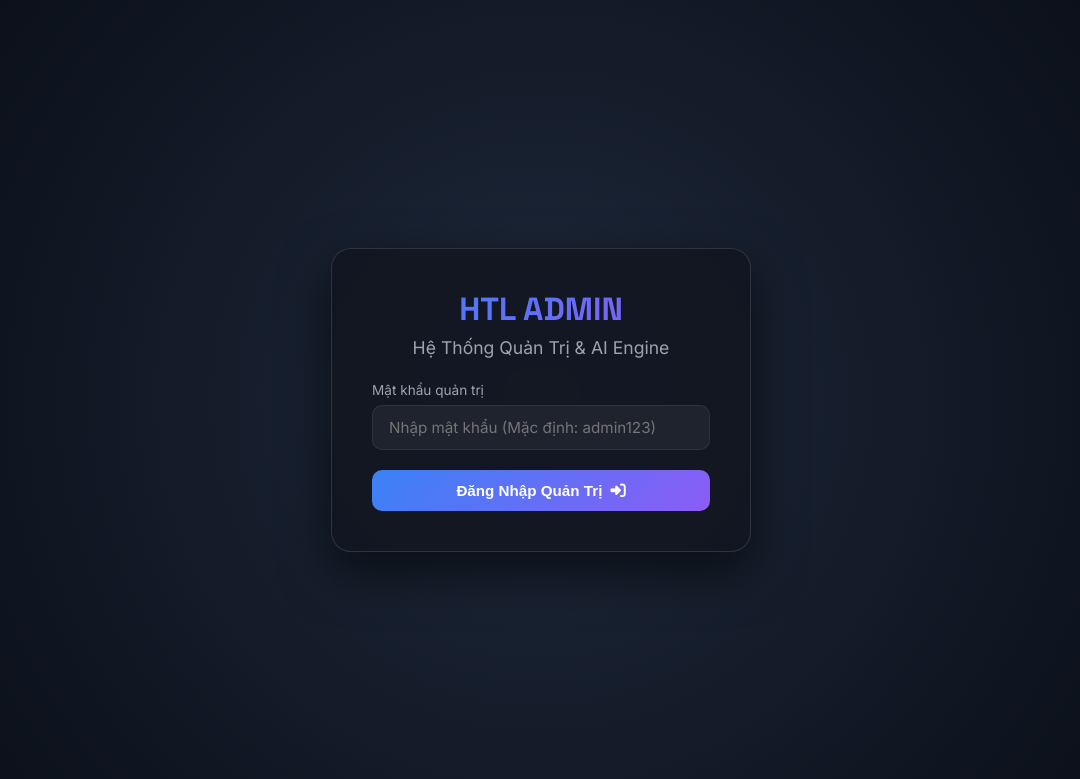
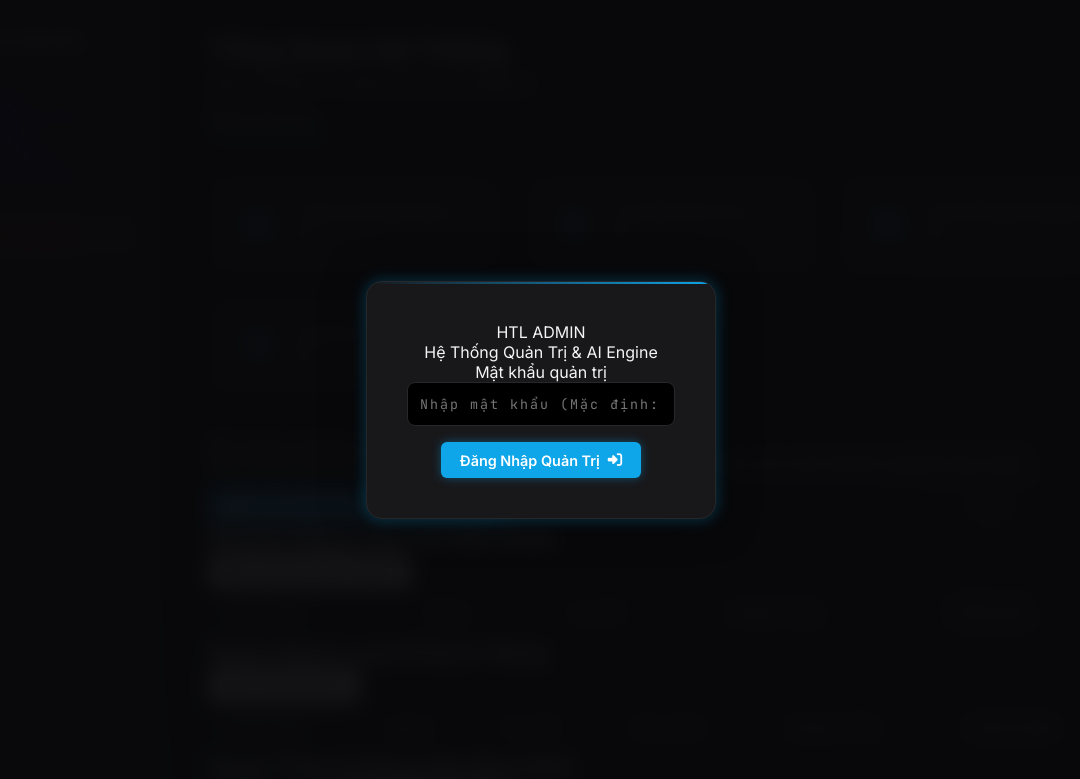
Before and after one commit to hoanglongkudo8386-byte/cvxinvc2003, a plain HTML site: page admin.html in a window 1280 px wide. Shown: the top 779 px of the page, without its empty margins (99-1179 px from the left). Drawn offline with Linux system fonts and the light colour scheme.

Commit message:
✨ Redesign Admin UI to Cyberpunk/Tech Modern vibe

```diff
--- a/css/admin.css
+++ b/css/admin.css
@@ -1,392 +1,261 @@
-/* ==========================================
-   HTL ADMIN DASHBOARD STYLESHEET
-   Dark Mode Glassmorphism & High-Tech UI
-   ========================================== */
+/* ADMIN DASHBOARD - MODERN TECH STYLE */
+@import url('https://fonts.googleapis.com/css2?family=Inter:wght@300;400;500;600;700&family=JetBrains+Mono:wght@400;700&display=swap');
 
 :root {
-    --bg-primary: #0a0c10;
-    --bg-secondary: #121620;
-    --bg-card: rgba(22, 28, 42, 0.7);
-    --border-color: rgba(255, 255, 255, 0.08);
-    --text-primary: #f3f4f6;
-    --text-secondary: #9ca3af;
-    --accent-blue: #3b82f6;
-    --accent-purple: #8b5cf6;
-    --accent-cyan: #06b6d4;
+    --bg-dark: #09090b; /* Very dark zinc */
+    --bg-card: #18181b; /* Slightly lighter zinc */
+    --border-color: #27272a;
+    --text-main: #f4f4f5;
+    --text-muted: #a1a1aa;
+
+    --primary-color: #0ea5e9; /* Tech Blue */
+    --primary-glow: rgba(14, 165, 233, 0.4);
+    --secondary-color: #8b5cf6; /* Cyber Purple */
+
     --accent-green: #10b981;
-    --accent-amber: #f59e0b;
     --accent-red: #ef4444;
-    --font-heading: 'Space Grotesk', sans-serif;
-    --font-body: 'Inter', sans-serif;
+    --accent-yellow: #f59e0b;
+
+    --font-ui: 'Inter', sans-serif;
+    --font-mono: 'JetBrains Mono', monospace;
 }
 
 * {
-    box-sizing: border-box;
-    margin: 0;
-    padding: 0;
+    margin: 0; padding: 0; box-sizing: border-box;
 }
 
 body.admin-body {
-    background-color: var(--bg-primary);
-    color: var(--text-primary);
-    font-family: var(--font-body);
+    font-family: var(--font-ui);
+    background-color: var(--bg-dark);
+    color: var(--text-main);
+    display: flex;
     min-height: 100vh;
-    display: flex;
-    overflow-x: hidden;
+    background-image:
+        radial-gradient(circle at 15% 50%, rgba(14, 165, 233, 0.08), transparent 25%),
+        radial-gradient(circle at 85% 30%, rgba(139, 92, 246, 0.08), transparent 25%);
 }
 
-/* --- LOGIN MODAL / SCREEN --- */
+/* Scrollbar công nghệ */
+::-webkit-scrollbar { width: 6px; height: 6px; }
+::-webkit-scrollbar-track { background: var(--bg-dark); }
+::-webkit-scrollbar-thumb { background: var(--border-color); border-radius: 10px; }
+::-webkit-scrollbar-thumb:hover { background: var(--primary-color); }
+
+/* --- LOGIN SCREEN --- */
 .login-screen {
-    position: fixed;
-    top: 0;
-    left: 0;
-    width: 100vw;
-    height: 100vh;
-    background: radial-gradient(circle at center, #1e293b 0%, #090d16 100%);
-    display: flex;
-    justify-content: center;
-    align-items: center;
+    position: fixed; top: 0; left: 0; width: 100%; height: 100%;
+    background: rgba(9, 9, 11, 0.95);
+    backdrop-filter: blur(10px);
+    display: flex; justify-content: center; align-items: center;
     z-index: 9999;
+    flex-direction: column;
+}
+.login-card {
+    background: var(--bg-card);
+    padding: 2.5rem;
+    border-radius: 16px;
+    border: 1px solid var(--border-color);
+    box-shadow: 0 0 40px rgba(0,0,0,0.5), 0 0 15px var(--primary-glow);
+    text-align: center;
+    width: 350px;
+    position: relative;
+    overflow: hidden;
+}
+.login-card::before {
+    content: '';
+    position: absolute; top: 0; left: -100%; width: 100%; height: 2px;
+    background: linear-gradient(90deg, transparent, var(--primary-color));
+    animation: scanline 2s linear infinite;
+}
+@keyframes scanline {
+    0% { left: -100%; }
+    100% { left: 100%; }
+}
+.login-card h2 {
+    margin-bottom: 1.5rem; font-weight: 700;
+    background: linear-gradient(to right, var(--primary-color), var(--secondary-color));
+    -webkit-background-clip: text; color: transparent;
+}
+.login-card input {
+    width: 100%; padding: 12px; margin-bottom: 1rem;
+    background: #000; border: 1px solid var(--border-color);
+    color: var(--text-main); border-radius: 8px;
+    font-family: var(--font-mono); text-align: center; letter-spacing: 2px;
+    transition: all 0.3s;
+}
+.login-card input:focus {
+    outline: none; border-color: var(--primary-color);
+    box-shadow: 0 0 10px var(--primary-glow);
 }
 
-.login-card {
-    background: rgba(18, 22, 32, 0.85);
-    backdrop-filter: blur(16px);
-    border: 1px solid rgba(255, 255, 255, 0.12);
-    border-radius: 20px;
-    padding: 2.5rem;
-    width: 100%;
-    max-width: 420px;
-    box-shadow: 0 20px 50px rgba(0, 0, 0, 0.6);
-    text-align: center;
-}
-
-.login-logo {
-    font-family: var(--font-heading);
-    font-size: 2rem;
-    font-weight: 700;
-    background: linear-gradient(135deg, var(--accent-blue), var(--accent-purple));
-    -webkit-background-clip: text;
-    -webkit-text-fill-color: transparent;
-    margin-bottom: 0.5rem;
-}
-
-.login-title {
-    font-size: 1.1rem;
-    color: var(--text-secondary);
-    margin-bottom: 1.5rem;
-}
-
-.form-group {
-    margin-bottom: 1.25rem;
-    text-align: left;
-}
-
-.form-label {
-    display: block;
-    font-size: 0.85rem;
-    color: var(--text-secondary);
-    margin-bottom: 0.4rem;
-}
-
-.admin-input, .admin-textarea, .admin-select {
-    width: 100%;
-    padding: 0.75rem 1rem;
-    background: rgba(255, 255, 255, 0.05);
-    border: 1px solid var(--border-color);
-    border-radius: 10px;
-    color: var(--text-primary);
-    font-family: var(--font-body);
-    font-size: 0.95rem;
-    outline: none;
-    transition: all 0.3s ease;
-}
-
-.admin-input:focus, .admin-textarea:focus, .admin-select:focus {
-    border-color: var(--accent-blue);
-    box-shadow: 0 0 12px rgba(59, 130, 246, 0.3);
-    background: rgba(255, 255, 255, 0.08);
-}
-
-.btn-admin {
-    display: inline-flex;
-    align-items: center;
-    justify-content: center;
-    gap: 0.5rem;
-    padding: 0.75rem 1.5rem;
-    border-radius: 10px;
-    font-weight: 600;
-    font-size: 0.95rem;
-    cursor: pointer;
-    border: none;
-    transition: all 0.3s ease;
-    text-decoration: none;
-}
-
-.btn-admin-primary {
-    background: linear-gradient(135deg, var(--accent-blue), var(--accent-purple));
-    color: #fff;
-    width: 100%;
-}
-
-.btn-admin-primary:hover {
-    transform: translateY(-2px);
-    box-shadow: 0 8px 25px rgba(59, 130, 246, 0.4);
-}
-
-.btn-admin-success {
-    background: linear-gradient(135deg, #10b981, #059669);
-    color: #fff;
-}
-
-.btn-admin-danger {
-    background: rgba(239, 68, 68, 0.2);
-    color: #f87171;
-    border: 1px solid rgba(239, 68, 68, 0.3);
-}
-
-.btn-admin-danger:hover {
-    background: rgba(239, 68, 68, 0.4);
-}
-
-/* --- ADMIN LAYOUT --- */
+/* --- LAYOUT --- */
 .admin-sidebar {
     width: 260px;
-    background: var(--bg-secondary);
+    background: var(--bg-card);
     border-right: 1px solid var(--border-color);
-    padding: 1.5rem;
-    display: flex;
-    flex-direction: column;
-    height: 100vh;
-    position: fixed;
-    top: 0;
-    left: 0;
-    z-index: 100;
+    padding: 2rem 1.5rem;
+    display: flex; flex-direction: column; gap: 2rem;
+    position: fixed; height: 100vh;
 }
-
-.sidebar-brand {
-    font-family: var(--font-heading);
-    font-size: 1.3rem;
-    font-weight: 700;
-    color: #fff;
-    display: flex;
-    align-items: center;
-    gap: 0.6rem;
-    margin-bottom: 2rem;
+.admin-brand {
+    font-size: 1.4rem; font-weight: 700;
+    display: flex; align-items: center; gap: 10px;
+    color: var(--text-main);
+    letter-spacing: -0.5px;
 }
-
-.sidebar-menu {
-    list-style: none;
-    display: flex;
-    flex-direction: column;
-    gap: 0.5rem;
-    flex: 1;
+.admin-brand i {
+    color: var(--primary-color);
+    filter: drop-shadow(0 0 5px var(--primary-color));
 }
-
-.menu-item a {
-    display: flex;
-    align-items: center;
-    gap: 0.8rem;
-    padding: 0.8rem 1rem;
-    color: var(--text-secondary);
-    text-decoration: none;
-    border-radius: 10px;
-    font-weight: 500;
-    transition: all 0.3s ease;
+.admin-nav {
+    display: flex; flex-direction: column; gap: 0.5rem;
 }
-
-.menu-item a:hover, .menu-item.active a {
-    background: rgba(59, 130, 246, 0.15);
-    color: var(--accent-blue);
-    border-left: 3px solid var(--accent-blue);
+.admin-nav-item {
+    padding: 0.8rem 1rem; border-radius: 8px;
+    color: var(--text-muted); text-decoration: none;
+    display: flex; align-items: center; gap: 12px;
+    font-weight: 500; transition: all 0.2s ease;
+    border: 1px solid transparent;
 }
-
-.sidebar-footer {
-    padding-top: 1rem;
-    border-top: 1px solid var(--border-color);
+.admin-nav-item:hover {
+    color: var(--text-main); background: rgba(255,255,255,0.03);
+}
+.admin-nav-item.active {
+    background: rgba(14, 165, 233, 0.1);
+    color: var(--primary-color);
+    border: 1px solid rgba(14, 165, 233, 0.2);
+    box-shadow: inset 4px 0 0 var(--primary-color);
 }
 
 .admin-main {
-    margin-left: 260px;
-    flex: 1;
-    padding: 2rem;
-    min-height: 100vh;
+    margin-left: 260px; padding: 2rem 3rem; width: calc(100% - 260px);
 }
 
+/* --- DASHBOARD SECTION --- */
 .admin-header {
-    display: flex;
-    justify-content: space-between;
-    align-items: center;
     margin-bottom: 2rem;
 }
-
-.page-title {
-    font-family: var(--font-heading);
-    font-size: 1.8rem;
-    font-weight: 700;
+.admin-header h1 {
+    font-size: 1.8rem; font-weight: 700; margin-bottom: 0.5rem;
+    display: flex; align-items: center; gap: 10px;
+}
+.admin-header p {
+    color: var(--text-muted);
 }
 
-.user-badge {
-    display: flex;
-    align-items: center;
-    gap: 0.75rem;
-    background: var(--bg-card);
-    padding: 0.5rem 1rem;
-    border-radius: 30px;
-    border: 1px solid var(--border-color);
+.section-title {
+    font-size: 1.4rem; font-weight: 600; margin-bottom: 1.5rem;
+    display: flex; align-items: center; gap: 10px;
+    color: var(--primary-color);
 }
 
-.user-avatar {
-    width: 32px;
-    height: 32px;
-    border-radius: 50%;
-    background: linear-gradient(135deg, var(--accent-blue), var(--accent-cyan));
-    display: flex;
-    align-items: center;
-    justify-content: center;
-    font-weight: 700;
-    font-size: 0.85rem;
+/* Stats Grid */
+.stats-grid {
+    display: grid; grid-template-columns: repeat(auto-fit, minmax(220px, 1fr)); gap: 1.5rem; margin-bottom: 2.5rem;
+}
+.stat-card {
+    background: var(--bg-card); border: 1px solid var(--border-color);
+    padding: 1.5rem; border-radius: 12px;
+    display: flex; align-items: center; gap: 1rem;
+    transition: transform 0.2s, box-shadow 0.2s;
+    position: relative; overflow: hidden;
+}
+.stat-card:hover {
+    transform: translateY(-3px);
+    border-color: var(--primary-color);
+    box-shadow: 0 5px 20px var(--primary-glow);
+}
+.stat-icon {
+    width: 48px; height: 48px; border-radius: 10px;
+    background: rgba(255,255,255,0.05);
+    display: flex; justify-content: center; align-items: center;
+    font-size: 1.2rem; color: var(--primary-color);
+}
+.stat-info h3 { font-size: 0.9rem; color: var(--text-muted); font-weight: 500; margin-bottom: 5px; }
+.stat-info p { font-size: 1.8rem; font-weight: 700; font-family: var(--font-mono); }
+
+/* Panels & Tables */
+.admin-panel {
+    background: var(--bg-card); border: 1px solid var(--border-color);
+    border-radius: 12px; padding: 1.5rem; margin-bottom: 2rem;
+    box-shadow: 0 4px 20px rgba(0,0,0,0.2);
+}
+.admin-panel-header {
+    display: flex; justify-content: space-between; align-items: center;
+    margin-bottom: 1.2rem; border-bottom: 1px solid var(--border-color);
+    padding-bottom: 1rem;
+}
+.admin-panel-header h3 { font-size: 1.2rem; font-weight: 600; color: #fff; }
+
+.table-responsive { width: 100%; overflow-x: auto; }
+.admin-table { width: 100%; border-collapse: collapse; text-align: left; }
+.admin-table th {
+    padding: 1rem; font-size: 0.85rem; text-transform: uppercase;
+    color: var(--text-muted); border-bottom: 1px solid var(--border-color);
+    letter-spacing: 0.5px;
+}
+.admin-table td {
+    padding: 1rem; border-bottom: 1px solid var(--border-color);
+    font-size: 0.95rem; vertical-align: middle;
+}
+.admin-table tr:hover td { background: rgba(255,255,255,0.02); }
+
+/* Badges */
+.status-badge {
+    padding: 0.3rem 0.8rem; border-radius: 20px; font-size: 0.8rem; font-weight: 600; display: inline-block;
+}
+.badge-new { background: rgba(14, 165, 233, 0.15); color: var(--primary-color); border: 1px solid rgba(14,165,233,0.3); }
+.badge-processing { background: rgba(245, 158, 11, 0.15); color: var(--accent-yellow); border: 1px solid rgba(245,158,11,0.3); }
+.badge-completed { background: rgba(16, 185, 129, 0.15); color: var(--accent-green); border: 1px solid rgba(16,185,129,0.3); }
+
+/* Buttons & Inputs */
+.btn-admin {
+    padding: 0.6rem 1.2rem; border: none; border-radius: 6px; cursor: pointer;
+    font-weight: 600; font-family: var(--font-ui); transition: all 0.3s;
+    display: inline-flex; align-items: center; gap: 8px; font-size: 0.9rem;
+}
+.btn-admin-primary {
+    background: var(--primary-color); color: #fff;
+    box-shadow: 0 0 10px var(--primary-glow);
+}
+.btn-admin-primary:hover { background: #0284c7; box-shadow: 0 0 20px var(--primary-glow); }
+
+.btn-admin-danger {
+    background: rgba(239, 68, 68, 0.1); color: var(--accent-red);
+    border: 1px solid rgba(239, 68, 68, 0.3);
+}
+.btn-admin-danger:hover { background: var(--accent-red); color: #fff; }
+
+.admin-select {
+    background: var(--bg-dark); color: var(--text-main); border: 1px solid var(--border-color);
+    border-radius: 4px; outline: none; padding: 4px;
 }
 
-/* --- STATS GRID --- */
-.stats-grid {
-    display: grid;
-    grid-template-columns: repeat(auto-fit, minmax(220px, 1fr));
-    gap: 1.25rem;
-    margin-bottom: 2rem;
+.admin-form .form-group { margin-bottom: 1.2rem; }
+.admin-form label { display: block; margin-bottom: 0.5rem; font-size: 0.9rem; color: var(--text-muted); }
+.admin-form input, .admin-form select, .admin-form textarea {
+    width: 100%; padding: 0.8rem 1rem; border-radius: 6px;
+    background: #000; border: 1px solid var(--border-color);
+    color: var(--text-main); font-family: var(--font-ui);
+    transition: all 0.2s;
+}
+.admin-form input:focus, .admin-form textarea:focus {
+    outline: none; border-color: var(--primary-color); box-shadow: 0 0 0 2px var(--primary-glow);
 }
 
-.stat-card {
-    background: var(--bg-card);
-    border: 1px solid var(--border-color);
-    border-radius: 16px;
-    padding: 1.25rem;
-    display: flex;
-    align-items: center;
-    gap: 1.25rem;
-    transition: transform 0.3s ease;
+/* Utility */
+.hidden { display: none !important; }
+
+/* Dashboard Sections display */
+.dashboard-section {
+    display: none;
+    animation: fadeIn 0.3s ease;
 }
-
-.stat-card:hover {
-    transform: translateY(-4px);
-    border-color: rgba(255, 255, 255, 0.2);
-}
-
-.stat-icon {
-    width: 48px;
-    height: 48px;
-    border-radius: 12px;
-    display: flex;
-    align-items: center;
-    justify-content: center;
-    font-size: 1.3rem;
-}
-
-.stat-icon.blue { background: rgba(59, 130, 246, 0.15); color: var(--accent-blue); }
-.stat-icon.purple { background: rgba(139, 92, 246, 0.15); color: var(--accent-purple); }
-.stat-icon.green { background: rgba(16, 185, 129, 0.15); color: var(--accent-green); }
-.stat-icon.amber { background: rgba(245, 158, 11, 0.15); color: var(--accent-amber); }
-
-.stat-info h3 {
-    font-size: 0.85rem;
-    color: var(--text-secondary);
-    font-weight: 500;
-}
-
-.stat-value {
-    font-family: var(--font-heading);
-    font-size: 1.6rem;
-    font-weight: 700;
-    margin-top: 0.2rem;
-}
-
-/* --- TABLES & CARDS --- */
-.content-card {
-    background: var(--bg-card);
-    border: 1px solid var(--border-color);
-    border-radius: 16px;
-    padding: 1.5rem;
-    margin-bottom: 2rem;
-}
-
-.card-header {
-    display: flex;
-    justify-content: space-between;
-    align-items: center;
-    margin-bottom: 1.25rem;
-}
-
-.card-title {
-    font-family: var(--font-heading);
-    font-size: 1.2rem;
-    font-weight: 600;
-}
-
-.admin-table {
-    width: 100%;
-    border-collapse: collapse;
-    margin-top: 0.5rem;
-}
-
-.admin-table th, .admin-table td {
-    padding: 1rem;
-    text-align: left;
-    border-bottom: 1px solid var(--border-color);
-    font-size: 0.9rem;
-}
-
-.admin-table th {
-    color: var(--text-secondary);
-    font-weight: 600;
-    background: rgba(255, 255, 255, 0.02);
-}
-
-.admin-table tr:hover {
-    background: rgba(255, 255, 255, 0.03);
-}
-
-.status-badge {
-    padding: 0.25rem 0.75rem;
-    border-radius: 20px;
-    font-size: 0.75rem;
-    font-weight: 600;
-    display: inline-block;
-}
-
-.badge-new { background: rgba(59, 130, 246, 0.2); color: #60a5fa; border: 1px solid rgba(59, 130, 246, 0.3); }
-.badge-processing { background: rgba(245, 158, 11, 0.2); color: #fbbf24; border: 1px solid rgba(245, 158, 11, 0.3); }
-.badge-completed { background: rgba(16, 185, 129, 0.2); color: #34d399; border: 1px solid rgba(16, 185, 129, 0.3); }
-
-/* --- AI PROMPT PLAYGROUND --- */
-.ai-box {
-    background: linear-gradient(135deg, rgba(139, 92, 246, 0.1), rgba(59, 130, 246, 0.1));
-    border: 1px solid rgba(139, 92, 246, 0.3);
-    border-radius: 16px;
-    padding: 1.5rem;
-    margin-bottom: 2rem;
-}
-
-.ai-box-header {
-    display: flex;
-    align-items: center;
-    gap: 0.75rem;
-    font-family: var(--font-heading);
-    font-size: 1.1rem;
-    font-weight: 600;
-    margin-bottom: 1rem;
-    color: #c084fc;
-}
-
-/* --- TAB SECTIONS --- */
-.tab-content {
-    display: none;
-}
-.tab-content.active {
+.dashboard-section.active {
     display: block;
 }
 
-@media (max-width: 992px) {
-    .admin-sidebar { width: 80px; padding: 1rem 0.5rem; }
-    .sidebar-brand span, .menu-item span, .user-name { display: none; }
-    .admin-main { margin-left: 80px; padding: 1rem; }
+@keyframes fadeIn {
+    from { opacity: 0; transform: translateY(10px); }
+    to { opacity: 1; transform: translateY(0); }
 }
```
